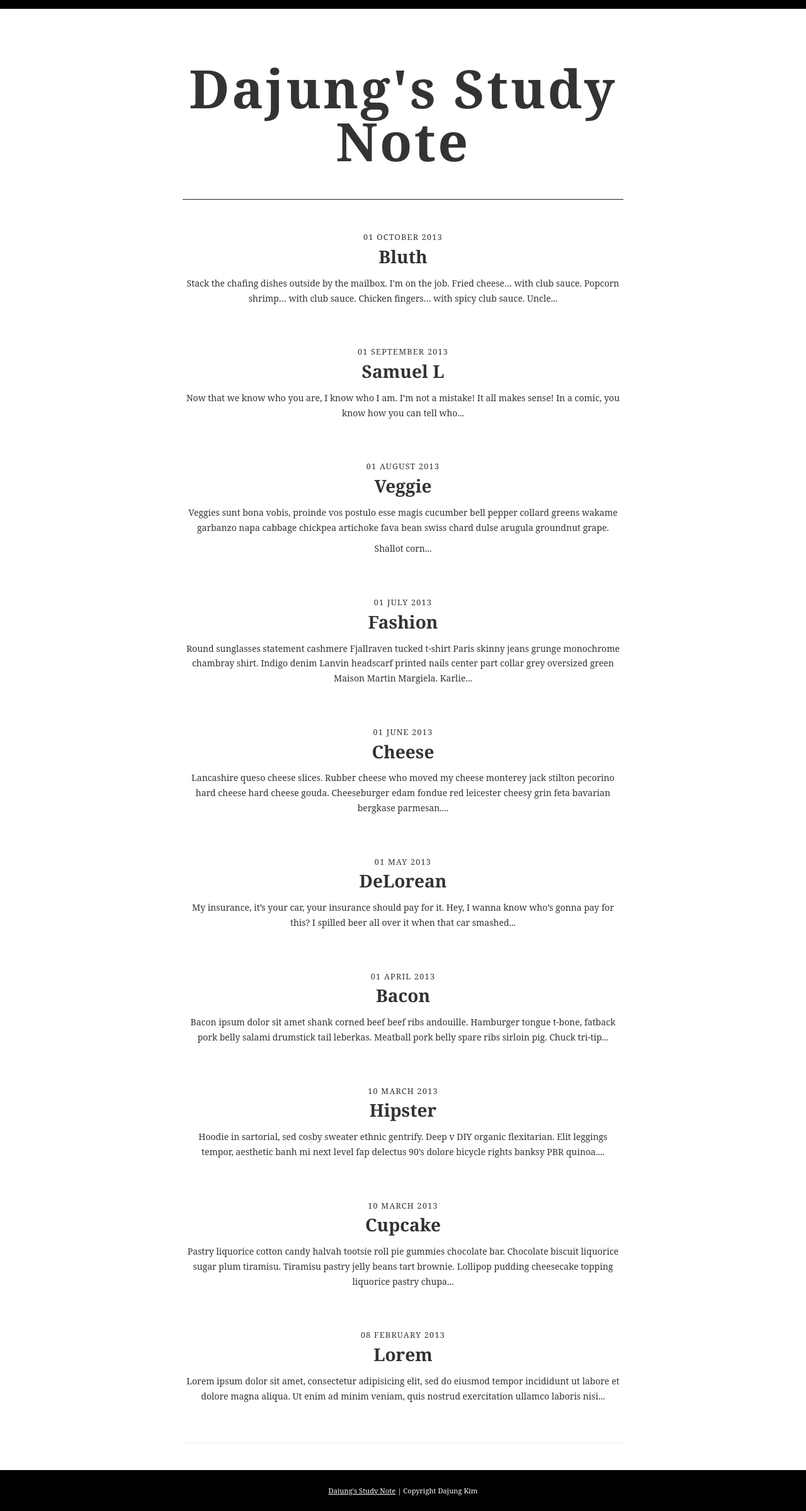
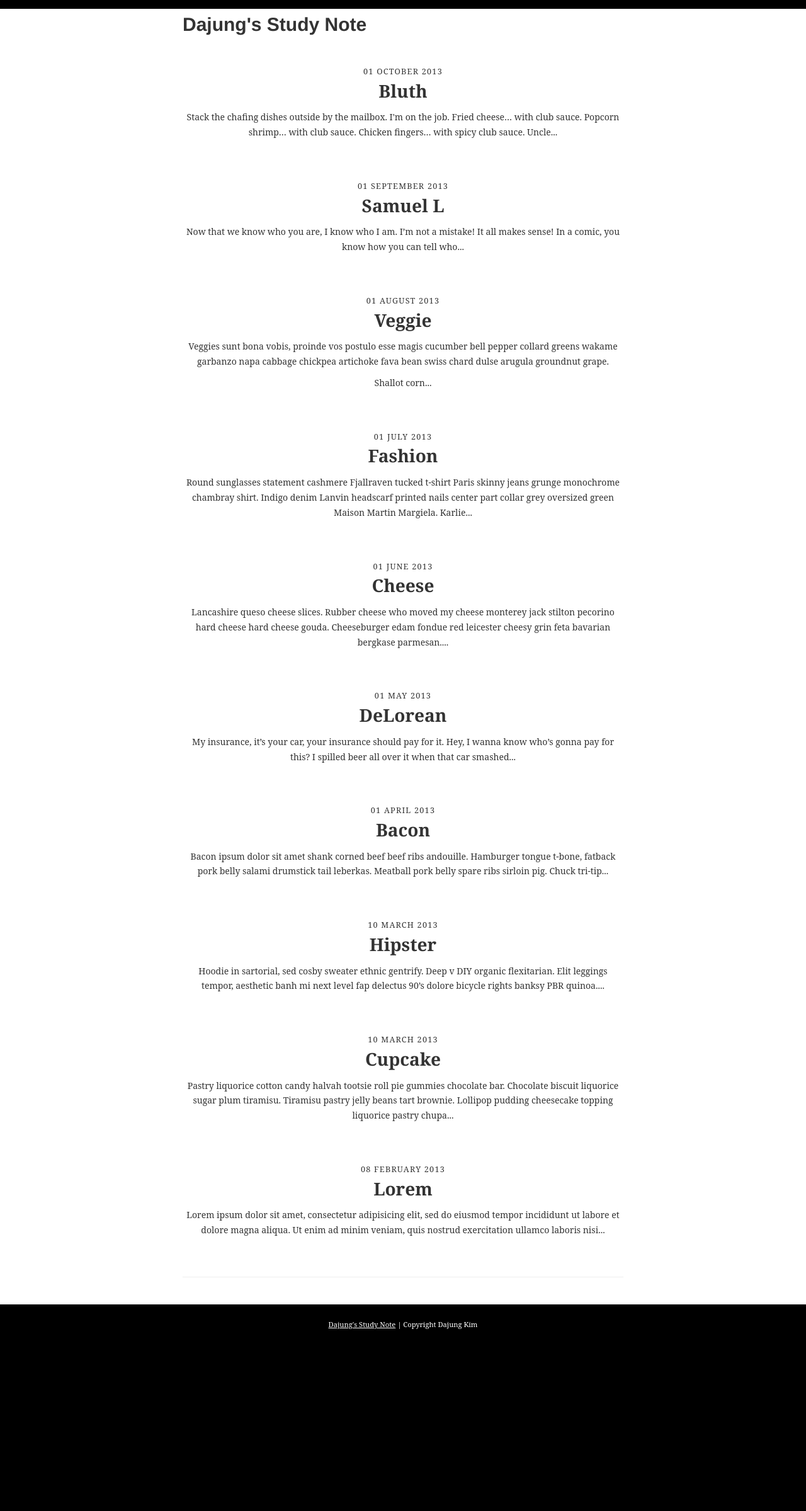
Before and after one commit to dahjeong/dahjeong.github.io, a Jekyll site: the page built from index.html, in a window 1280 px wide. Shown: the whole page at 63% size. Built offline with Jekyll 4.4.1, drawn with Linux system fonts in a browser that asks for light colours; some web fonts are replaced; the list of posts is cut into pages by our own code; after the commit the page ends 2136 px from its top, so only the background shows below that.

```diff
--- a/index.html
+++ b/index.html
@@ -9,7 +9,7 @@ title: Mainpage
     <main class="container">
     	<div class="row-fluid">
     		<section class="content">
-    		  <h1>Dajung's Study Note</h1>
+    		  <h2>Dajung's Study Note</h2>
     		</section>
     		<ul class="entries">
     		{% for post in paginator.posts %}
```
